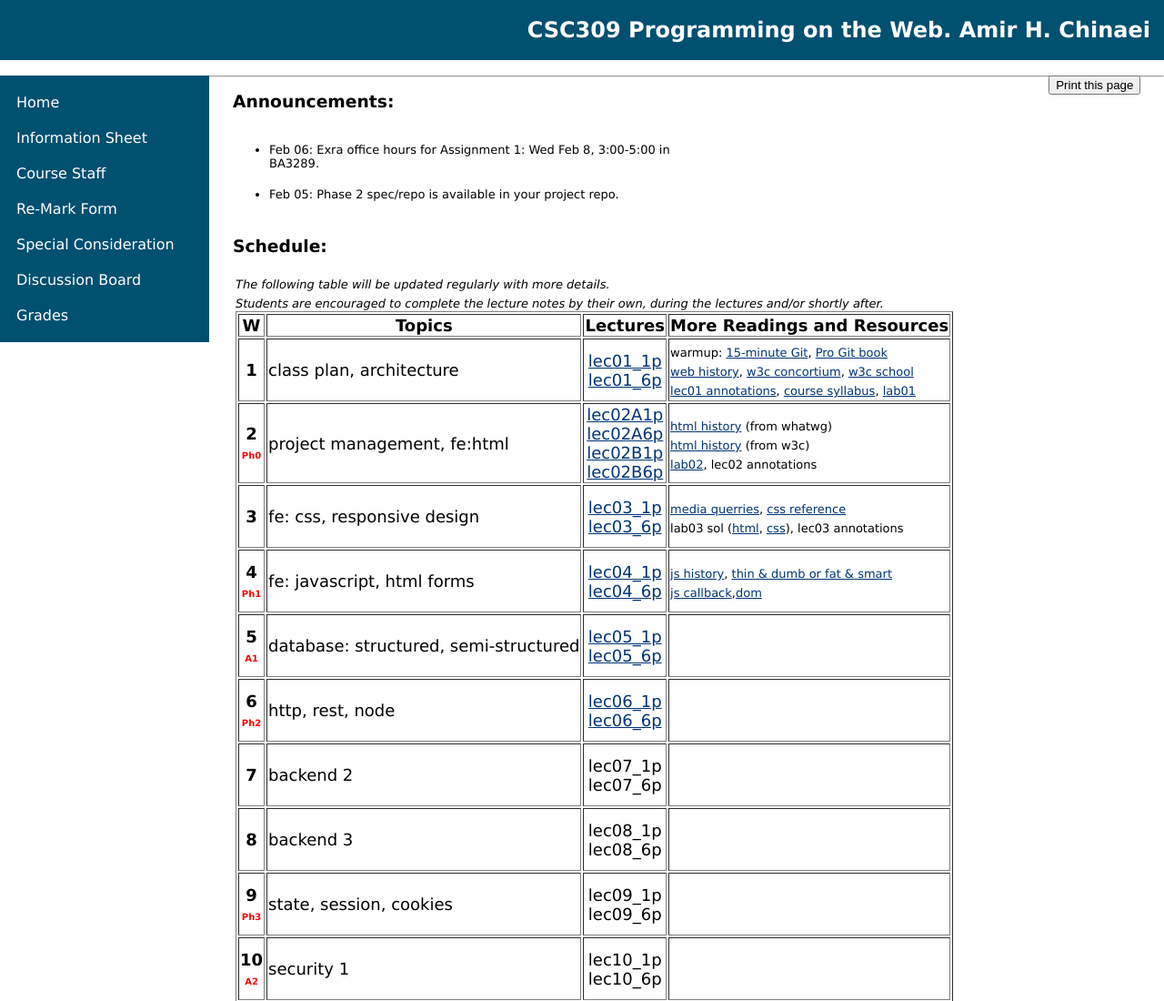
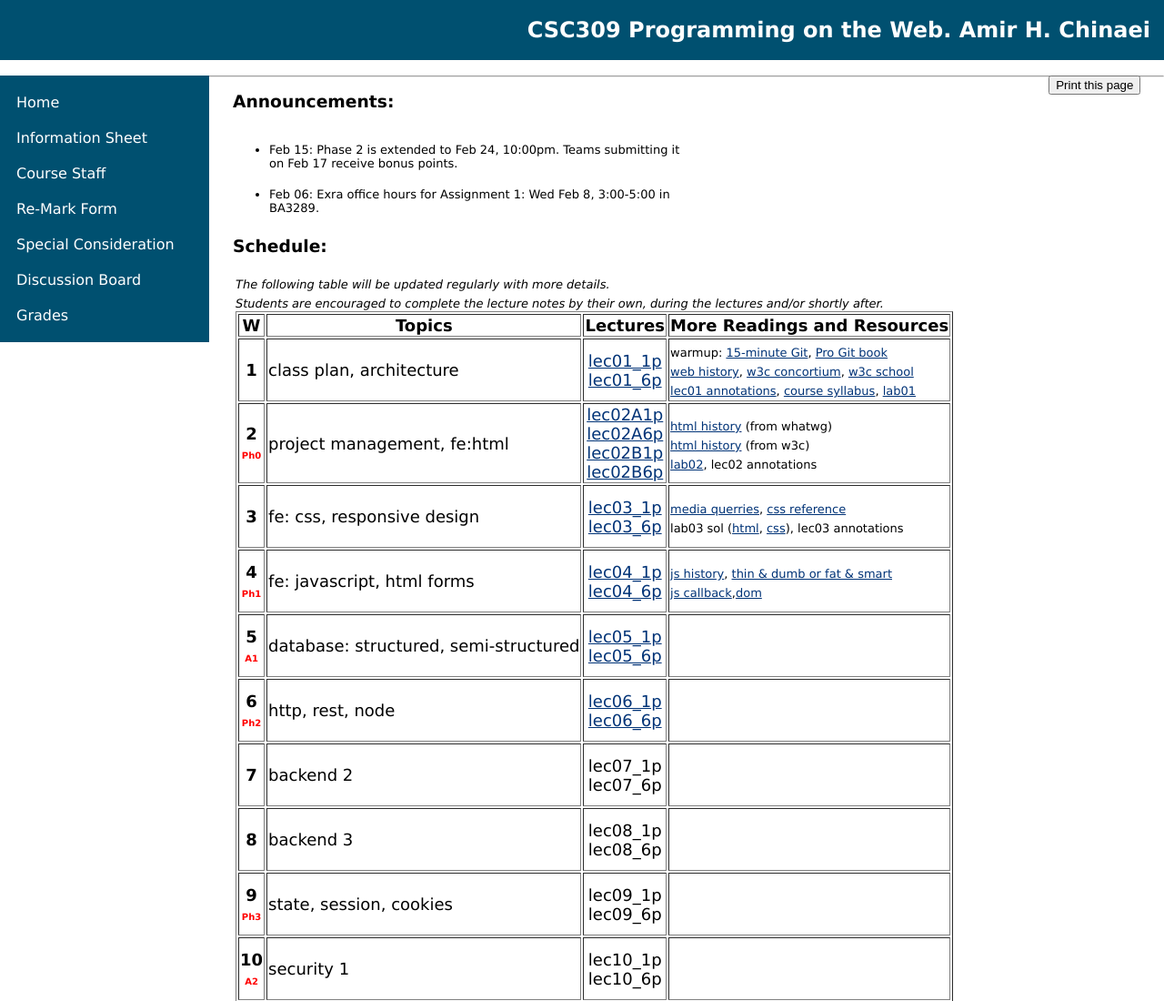
Before and after one commit to CSC309-spring2017/CSC309-spring2017.github.io, a plain HTML site: page index.html in a window 1280 px wide. Shown: the top 1100 px of the page at 91% size. Drawn offline with Linux system fonts and the light colour scheme.

Commit message:
Phase 2 extended

```diff
--- a/index.html
+++ b/index.html
@@ -44,6 +44,7 @@
 			<div class="scroll">
 				<div>
 				<ul> <font size="2">
+				    <li>Feb 15: Phase 2 is extended to Feb 24, 10:00pm. Teams submitting it on Feb 17 receive bonus points.</li><br>
 				    <li>Feb 06: Exra office hours for Assignment 1: Wed Feb 8, 3:00-5:00 in BA3289.</li><br>
 				    <li>Feb 05: Phase 2 spec/repo is available in your project repo.</li><br>
 					<li>Feb 01: Grades for Lab2, Lab3, and Phase0 are available in CDF.</li><br>
```
